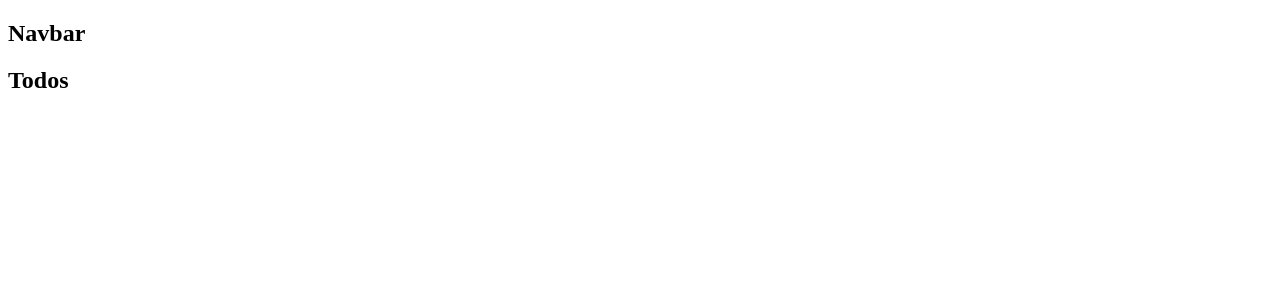
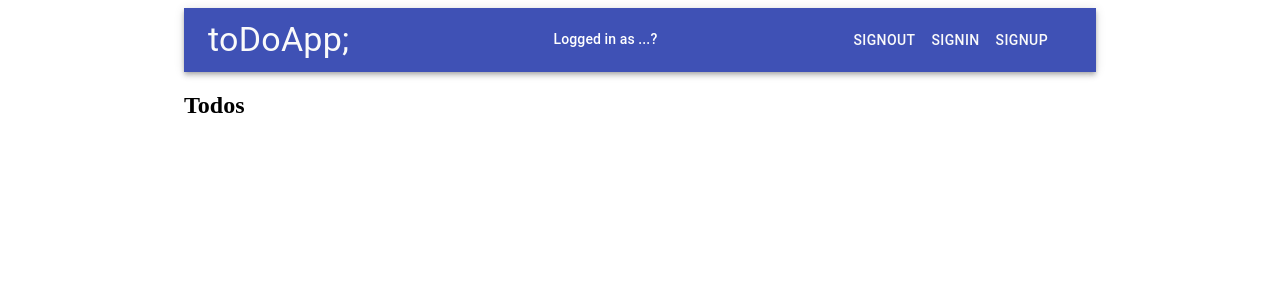
Before and after one commit to JavierCantoH/mern-todoApp-server, a React (Create React App) app in the folder client/: page / in a window 1280 px wide. Shown: the top 300 px of the page. Built offline with nearby package versions, Linux system fonts and the light colour scheme; the HTML template or start-up script is replaced by a standard one.

Commit message:
Navbar material ui

```diff
--- a/client/package.json
+++ b/client/package.json
@@ -3,6 +3,7 @@
   "version": "0.1.0",
   "private": true,
   "dependencies": {
+    "@material-ui/core": "^4.12.3",
     "@testing-library/jest-dom": "^5.11.4",
     "@testing-library/react": "^11.1.0",
     "@testing-library/user-event": "^12.1.10",
--- a/client/src/App.js
+++ b/client/src/App.js
@@ -6,17 +6,21 @@
 import SignIn from './components/auth/SignIn';
 import SignUp from './components/auth/SignUp';
 import NavBar from './components/navbar/Navbar';
+// material ui
+import { Container } from '@material-ui/core';
 
 function App() {
   return (
     <>
       <BrowserRouter>
+        <Container maxWidth = "md">
           <NavBar />
             <Switch>
               <Route path="/signin" component={SignIn} />
               <Route path="/signup" component={SignUp} />
               <Route path="/" component={Todos} />
             </Switch>
+        </Container>
       </BrowserRouter>
     </>
   );
--- a/client/src/components/navbar/Navbar.jsx
+++ b/client/src/components/navbar/Navbar.jsx
@@ -1,11 +1,86 @@
 import React from 'react';
+// material ui components
+import { AppBar, Typography, Toolbar, Button } from "@material-ui/core";
+// material ui styling
+import { makeStyles } from "@material-ui/core/styles";
+// react router dom
+import { Link, useHistory } from "react-router-dom";
+
+// using makeStyles
+const useStyles = makeStyles((theme) => ({
+    root: {
+      flexGrow: 1,
+    },
+    authButton: {
+      right: theme.spacing(2),
+    },
+    title: {
+      flexGrow: 1,
+    },
+    linkStyle: {
+      textDecoration: "none",
+      color: "#fafafa",
+    },
+  }));
 
 const Navbar = () => {
-    return(
-        <div>
-            <h2>Navbar</h2>
-        </div>
-    );
+    const classes = useStyles();
+    const history = useHistory();
+
+    const handleSignOut = () => {
+        history.push("/signin");
+    };
+
+    return (
+        <>
+          <div className={classes.root}>
+            <AppBar position="static" color="primary">
+                <Toolbar>
+                    <Typography variant="h4" className={classes.title}>
+                        <Link className={classes.linkStyle} to="/">
+                        toDoApp;
+                        </Link>
+                    </Typography>
+                    <>
+                        <Typography variant="subtitle2" className={classes.title}>
+                            Logged in as ...?
+                        </Typography>
+                        <Button
+                            edge="end"
+                            color="inherit"
+                            className={classes.authButton}
+                            onClick={() => handleSignOut()}
+                        >
+                            <Link className={classes.linkStyle} to="/">
+                                SignOut
+                            </Link>
+                        </Button>
+                    </>
+                    <>
+                        <Button
+                            edge="end"
+                            color="inherit"
+                            className={classes.authButton}
+                        >
+                            <Link className={classes.linkStyle} to="/signin">
+                                SignIn
+                            </Link>
+                        </Button>
+                        <Button
+                            edge="end"
+                            color="inherit"
+                            className={classes.authButton}
+                        >
+                            <Link className={classes.linkStyle} to="/signup">
+                                SignUp
+                            </Link>
+                        </Button>
+                    </>
+                </Toolbar>
+            </AppBar>
+          </div>
+        </>
+      );
 }
 
 export default Navbar;
```
Also changed, not shown: 2 other files (tests, documents, lock files or other folders).
